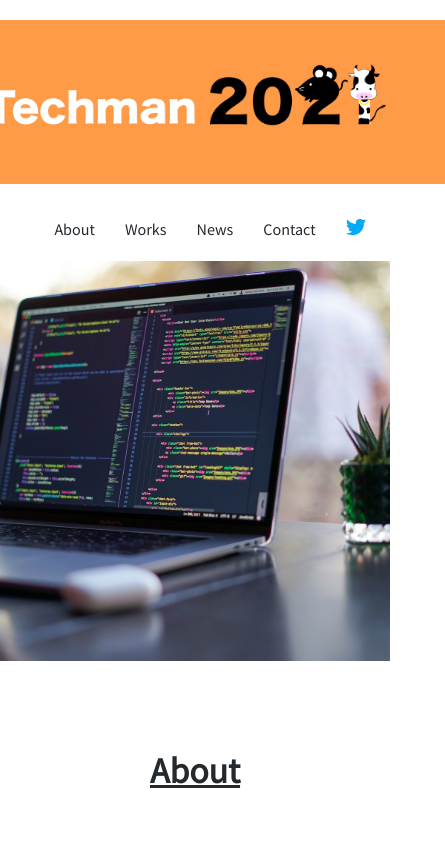
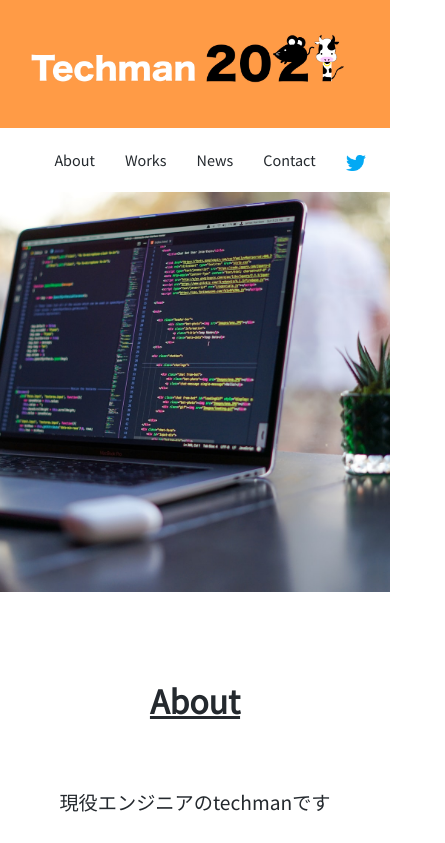
Before and after one commit to spite400k/LandingPage_SolarSystem, a plain HTML site: page top.html in a window 390 px wide. Shown: the top 843 px of the page, 445 px wide, since content can reach past the window. Drawn offline with nearby package versions, Linux system fonts and the light colour scheme; some packages are replaced by stand-ins of ours; a script that the page names is missing.

Commit message:
Add files via upload

```diff
--- a/css/styleLP.css
+++ b/css/styleLP.css
@@ -73,7 +73,7 @@ li {
   align-items: center;
   justify-content: space-between;
   margin: 0 auto;
-  padding:0 4%;
+  padding:0 4%  0 0 ;
   height:170px;
 }
 
@@ -232,10 +232,18 @@ li {
 @media screen and (max-width:600px){
   /* header */
   #header {
-      flex-direction:column;
+    flex-direction:column;
     height:auto;
-    line-height:40px;
-    margin-top:20px;
+    /* line-height:40px; */
+    padding: 0;
+  }
+
+  #header picture{
+    width: 100vw;
+  }
+
+  #header ul {
+    padding: 10px 20px;
   }
 
   #header li {
@@ -245,6 +253,10 @@ li {
   #header li img.icon{
     width:20px;
     margin-top:10px;
+  }
+
+  #header nav{
+    margin-bottom: 5px;
   }
 
   /*  works */
```
